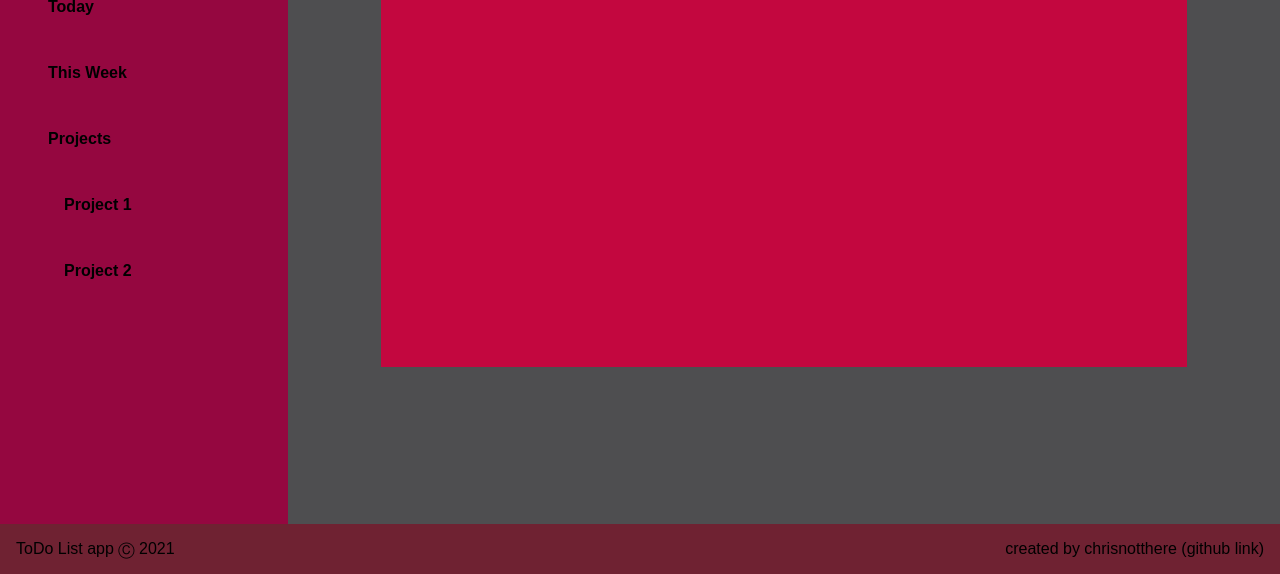
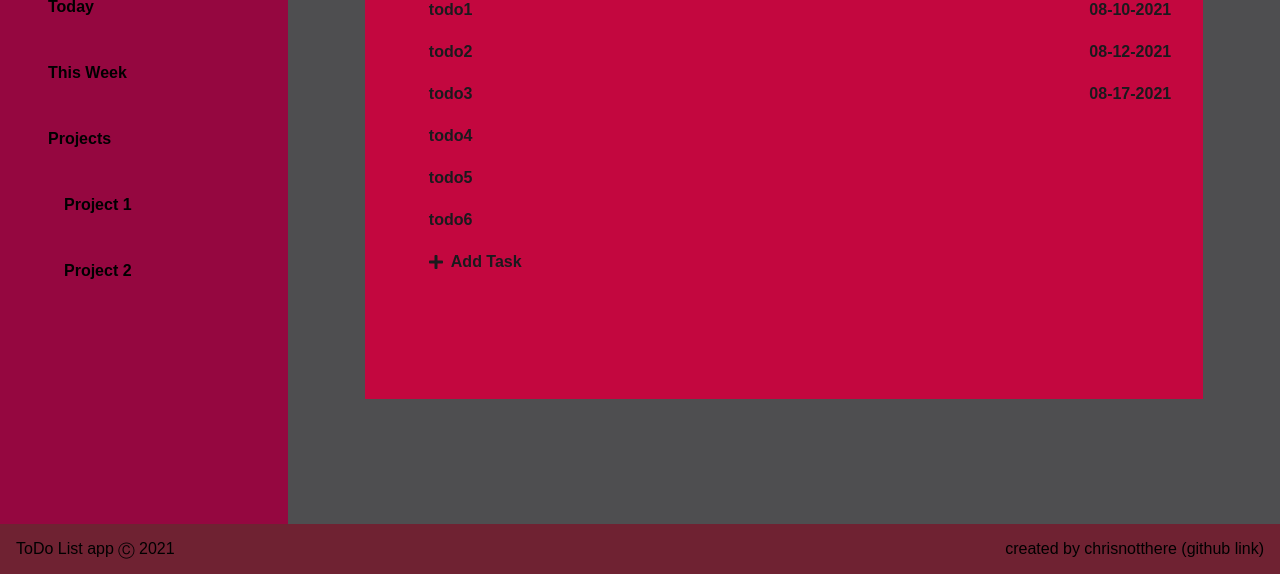
Before and after one commit to chrisnotthere/todo-list, a website built with webpack: page dist/index.html in a window 1280 px wide. Shown: the part 228-802 px from the top of the page. Built offline with nearby package versions, Linux system fonts and the light colour scheme.

Commit message:
styling and building default home

```diff
--- a/src/main-content.js
+++ b/src/main-content.js
@@ -3,6 +3,7 @@ function createNav(){
     const nav = document.createElement('nav');
     nav.id = 'nav';
 
+    // NAV controls
     const controls = document.createElement('ul');
     controls.id = 'controls';
     const inbox = document.createElement('li');
@@ -16,6 +17,7 @@ function createNav(){
     controls.appendChild(today);
     controls.appendChild(thisWeek);
 
+    // NAV projects
     const projects = document.createElement('ul');
     projects.id = 'projects';
     const projectTitle = document.createElement('li');
@@ -71,7 +73,95 @@ function createArticle(){
     const content = document.createElement('div');
     content.id = 'content';
 
+    // TODO header
+    const todoTitleUL = document.createElement('ul');
+    todoTitleUL.id = 'todoTitleUL';
+    const todoTitle = document.createElement('div');
+    todoTitle.innerText = 'Inbox';
+    todoTitle.id = 'todoTitle';
+    const todoTitleSort = document.createElement('div');
+    todoTitleSort.innerText = 'Due Date ...';
+    todoTitleSort.id = 'todoTitleSort';
+    todoTitleUL.appendChild(todoTitle);
+    todoTitleUL.appendChild(todoTitleSort);
+
+    // main content TODO list items
+    const todoDisplay = document.createElement('ul');
+    todoDisplay.id = 'todoDisplay';
+
+    const todo1 = document.createElement('li');
+    todo1.classList.add('userTask');
+    const todoDescription = document.createElement('div');
+    todoDescription.innerText = 'todo1';
+    todoDescription.classList.add('todoDecription');
+    const todoDueDate = document.createElement('div');
+    todoDueDate.innerText = '08-10-2021';
+    todoDueDate.classList.add('todoDueDate');
+    todo1.appendChild(todoDescription);
+    todo1.appendChild(todoDueDate);
+
+    const todo2 = document.createElement('li');
+    todo2.classList.add('userTask');
+    const todoDescription2 = document.createElement('div');
+    todoDescription2.innerText = 'todo2';
+    todoDescription2.classList.add('todoDecription');
+    const todoDueDate2 = document.createElement('div');
+    todoDueDate2.innerText = '08-12-2021';
+    todoDueDate2.classList.add('todoDueDate');
+    todo2.appendChild(todoDescription2);
+    todo2.appendChild(todoDueDate2);
+
+    const todo3 = document.createElement('li');
+    todo3.classList.add('userTask');
+    const todoDescription3 = document.createElement('div');
+    todoDescription3.innerText = 'todo3';
+    todoDescription3.classList.add('todoDecription');
+    const todoDueDate3 = document.createElement('div');
+    todoDueDate3.innerText = '08-17-2021';
+    todoDueDate3.classList.add('todoDueDate');
+    todo3.appendChild(todoDescription3);
+    todo3.appendChild(todoDueDate3);
+
+
+
+    // const todo2 = document.createElement('li');
+    // todo2.innerText = 'todo2';
+    // const todo3 = document.createElement('li');
+    // todo3.innerText = 'todo3';
+    const todo4 = document.createElement('li');
+    todo4.innerText = 'todo4';
+    const todo5 = document.createElement('li');
+    todo5.innerText = 'todo5';
+    const todo6 = document.createElement('li');
+    todo6.innerText = 'todo6';
+
+    todoDisplay.appendChild(todo1);
+    todoDisplay.appendChild(todo2);
+    todoDisplay.appendChild(todo3);
+    todoDisplay.appendChild(todo4);
+    todoDisplay.appendChild(todo5);
+    todoDisplay.appendChild(todo6);
+
+    // Add new TODO task option
+    const addLogo = document.createElement('i');
+    addLogo.classList.add('fas', 'fa-plus', 'fa');
+    addLogo.id = 'addLogo';
+
+    const addTaskUL = document.createElement('ul');
+    addTaskUL.id = 'addTaskUL';
+    const addTask = document.createElement('li');
+    addTask.id = 'addTask';
+    const addTaskDescription = document.createElement('div');
+    addTaskDescription.innerText = 'Add Task';
+
+    addTask.appendChild(addLogo);
+    addTask.appendChild(addTaskDescription);
+    addTaskUL.appendChild(addTask);
+
+    content.appendChild(todoTitleUL)
+    content.appendChild(todoDisplay);
     article.appendChild(content);
+    content.appendChild(addTaskUL);
 
     return article;
 }
--- a/src/style.css
+++ b/src/style.css
@@ -76,17 +76,12 @@ body{
 
   #nav ul:nth-child(2){
     margin-left: 1rem;
-
   }
 
   #projectTitle{
-    /* color: pink !important; */
     margin-left: 0 !important;
   }
 
-  /* #projects:first-child{
-    margin-left: 0 !important;
-  } */
 
   #article{
     display: flex;
@@ -95,14 +90,91 @@ body{
     background: var(--grey);
     padding: 3rem;
     flex: 1;
+    color: var(--black);
   }
 
   #content{
     background-color: var(--light-purp) ;
     height: 80%;
     width: 90%;
-    /* margin: 1rem; */
+    padding: 1rem;
+  }
 
+  #content ul{
+    list-style: none;
+    margin: 0;
+    padding: 0;
+    border: 0;
+
+  }
+
+  #content li{
+    margin: .5rem;
+    /* background: yellow; */
+    padding: .5rem;
+    /* left: 0; */
+    font-weight: bold;
+
+  }
+
+  #content li:hover{
+    /* margin: .75rem; */
+    background: var(--light-purp);
+    /* padding: 1rem; */
+
+  }
+
+  #content ul{
+    margin-left: 2rem;
+  }
+
+  #todoTitle{
+    margin-left: -0.1rem !important;
+    font-size: 2rem;
+  }
+
+  #todoTitleUL{
+    display: flex;
+    align-items: flex-end;
+    justify-content: space-between;
+  }
+
+/*
+  #todoTitle:hover{
+
+    background-color: #4e4e50;
+  } */
+
+  #todoDisplay li:hover{
+    background-color: var(--purp);
+    color: black;
+  }
+
+  .userTask{
+    /* color: green; */
+    display: flex;
+    justify-content: space-between;
+  }
+
+  #addTask{
+    /* margin-left: -0.1rem !important; */
+    /* font-size: 1.1rem; */
+    /* color: pink; */
+    /* color: lighten(var(--black), 90%); */
+    /* filter: brightness(150%); */
+    /* color:#918282 */
+    display: flex;
+    align-items: center;
+
+  }
+
+  #addTask:hover{
+    /* background-color: var(--purp); */
+    color: black;
+  }
+
+  #addLogo{
+    margin-right: 0.5rem;
   }
 
   .footer {
```
